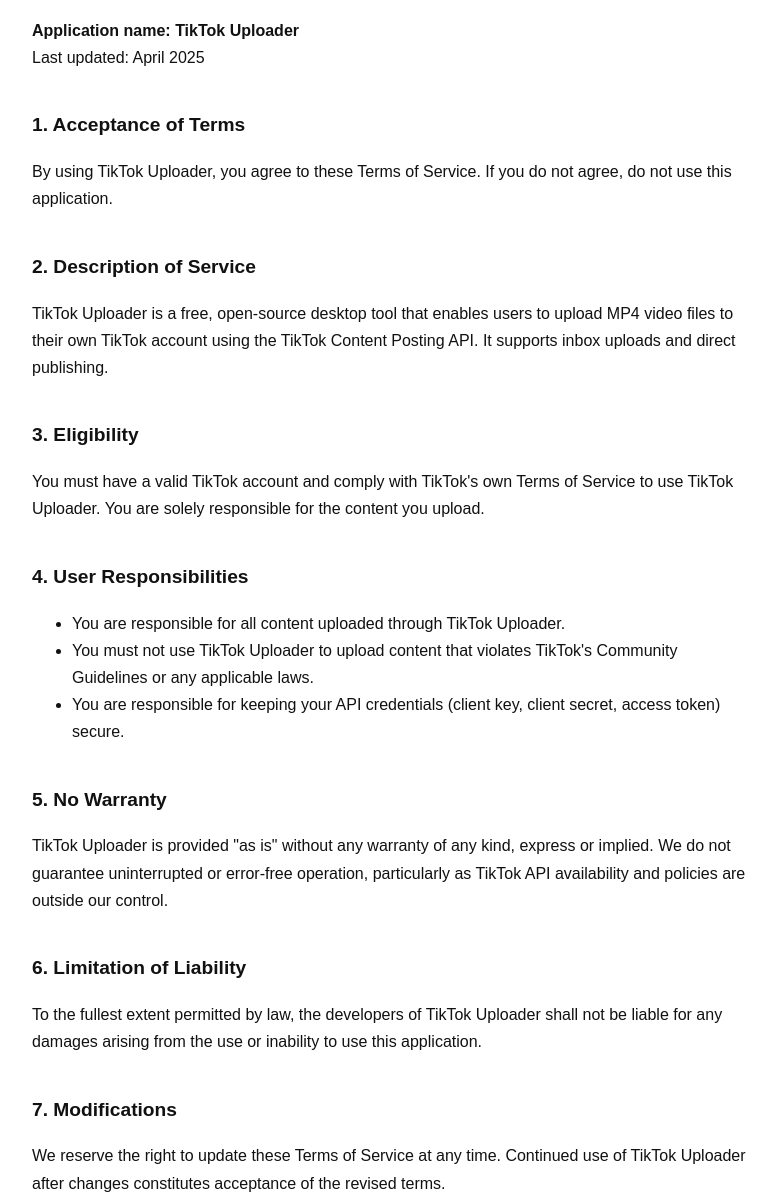
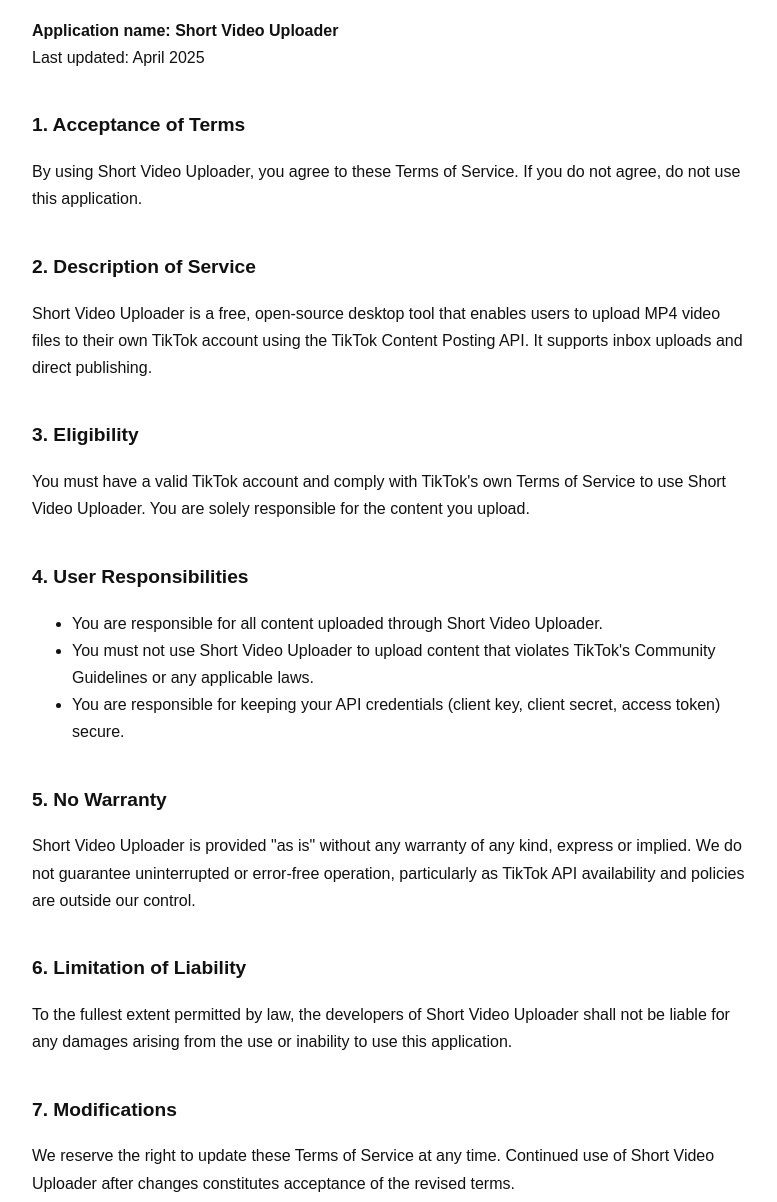
Before and after one commit to fumifumi9999/TikTok_uploader, a plain HTML site: page docs/tos.html in a window 1280 px wide. Shown: the part 158-1360 px from the top of the page, without its empty margins (248-1025 px from the left). Drawn offline with Linux system fonts and the light colour scheme.

Commit message:
Rename app to Short Video Uploader

```diff
--- a/docs/tos.html
+++ b/docs/tos.html
@@ -3,7 +3,7 @@
 <head>
   <meta charset="UTF-8" />
   <meta name="viewport" content="width=device-width, initial-scale=1.0" />
-  <title>Terms of Service – TikTok Uploader</title>
+  <title>Terms of Service – Short Video Uploader</title>
   <style>
     body { font-family: sans-serif; max-width: 720px; margin: 60px auto; padding: 0 24px; color: #111; line-height: 1.7; }
     h1 { font-size: 1.8rem; }
@@ -15,37 +15,37 @@
 <body>
   <nav><a href="index.html">← Home</a></nav>
   <h1>Terms of Service</h1>
-  <p><strong>Application name: TikTok Uploader</strong><br />
+  <p><strong>Application name: Short Video Uploader</strong><br />
      Last updated: April 2025</p>
 
   <h2>1. Acceptance of Terms</h2>
-  <p>By using TikTok Uploader, you agree to these Terms of Service. If you do not agree, do not use this application.</p>
+  <p>By using Short Video Uploader, you agree to these Terms of Service. If you do not agree, do not use this application.</p>
 
   <h2>2. Description of Service</h2>
-  <p>TikTok Uploader is a free, open-source desktop tool that enables users to upload MP4 video files to their own TikTok account using the TikTok Content Posting API. It supports inbox uploads and direct publishing.</p>
+  <p>Short Video Uploader is a free, open-source desktop tool that enables users to upload MP4 video files to their own TikTok account using the TikTok Content Posting API. It supports inbox uploads and direct publishing.</p>
 
   <h2>3. Eligibility</h2>
-  <p>You must have a valid TikTok account and comply with TikTok's own Terms of Service to use TikTok Uploader. You are solely responsible for the content you upload.</p>
+  <p>You must have a valid TikTok account and comply with TikTok's own Terms of Service to use Short Video Uploader. You are solely responsible for the content you upload.</p>
 
   <h2>4. User Responsibilities</h2>
   <ul>
-    <li>You are responsible for all content uploaded through TikTok Uploader.</li>
-    <li>You must not use TikTok Uploader to upload content that violates TikTok's Community Guidelines or any applicable laws.</li>
+    <li>You are responsible for all content uploaded through Short Video Uploader.</li>
+    <li>You must not use Short Video Uploader to upload content that violates TikTok's Community Guidelines or any applicable laws.</li>
     <li>You are responsible for keeping your API credentials (client key, client secret, access token) secure.</li>
   </ul>
 
   <h2>5. No Warranty</h2>
-  <p>TikTok Uploader is provided "as is" without any warranty of any kind, express or implied. We do not guarantee uninterrupted or error-free operation, particularly as TikTok API availability and policies are outside our control.</p>
+  <p>Short Video Uploader is provided "as is" without any warranty of any kind, express or implied. We do not guarantee uninterrupted or error-free operation, particularly as TikTok API availability and policies are outside our control.</p>
 
   <h2>6. Limitation of Liability</h2>
-  <p>To the fullest extent permitted by law, the developers of TikTok Uploader shall not be liable for any damages arising from the use or inability to use this application.</p>
+  <p>To the fullest extent permitted by law, the developers of Short Video Uploader shall not be liable for any damages arising from the use or inability to use this application.</p>
 
   <h2>7. Modifications</h2>
-  <p>We reserve the right to update these Terms of Service at any time. Continued use of TikTok Uploader after changes constitutes acceptance of the revised terms.</p>
+  <p>We reserve the right to update these Terms of Service at any time. Continued use of Short Video Uploader after changes constitutes acceptance of the revised terms.</p>
 
   <h2>8. Contact</h2>
   <p>For questions about these Terms of Service, please open an issue on the project's GitHub repository.</p>
 
-  <footer>&copy; 2025 TikTok Uploader</footer>
+  <footer>&copy; 2025 Short Video Uploader</footer>
 </body>
 </html>
```
Also changed, not shown: docs/callback.html (+1 -1 lines), docs/index.html (+3 -3 lines), docs/privacy.html (+7 -7 lines), .claude/settings.local.json (added), 1 other file.
